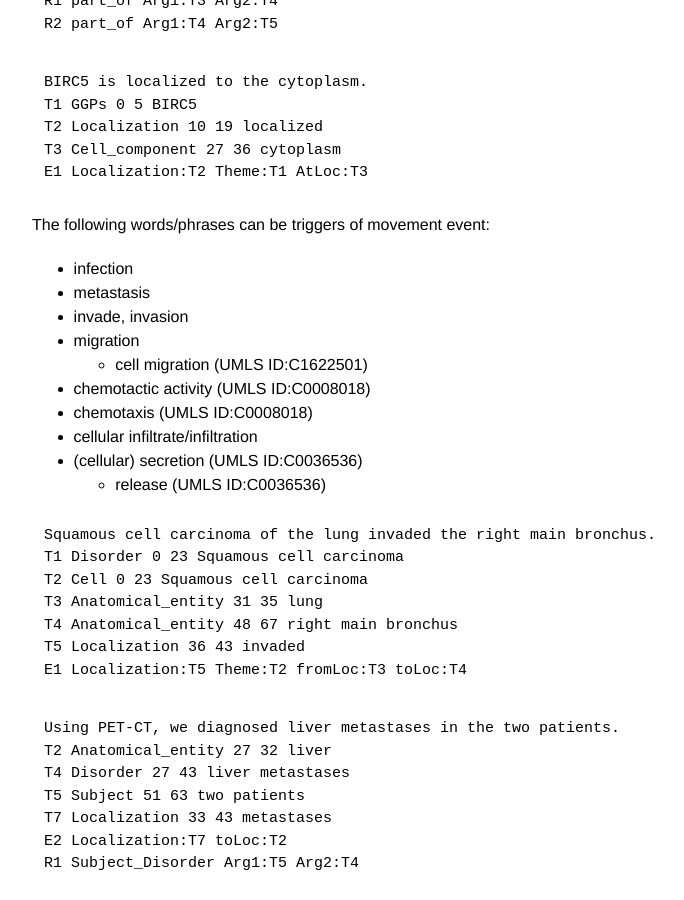
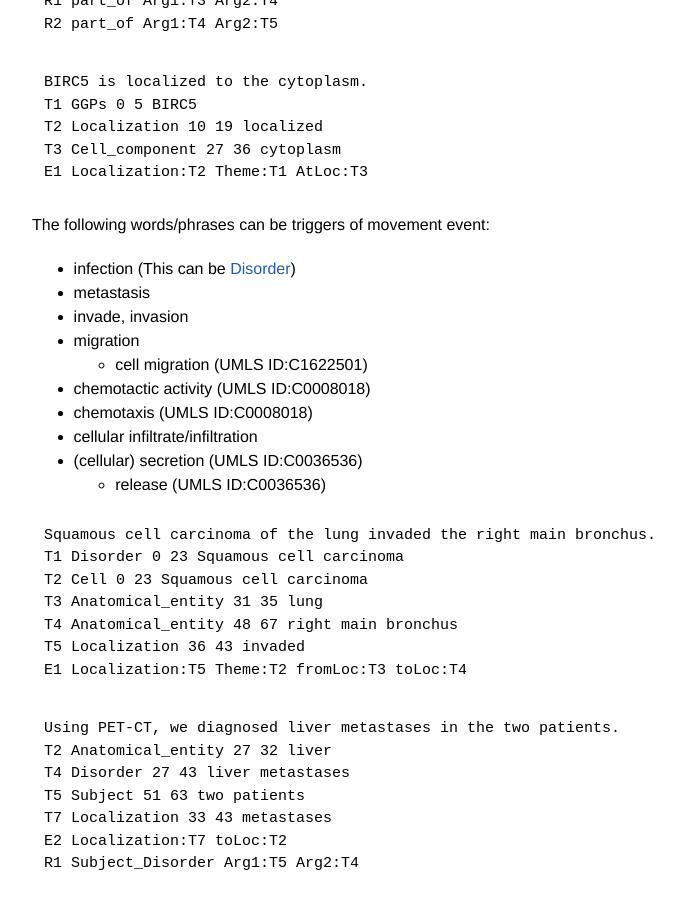
Before and after one commit to ezcatdb/molbiol_lung_corpus-guidelines, a Jekyll site: the page built from _event/Localization.md, in a window 1280 px wide and 900 px high, scrolled down 589 px. Shown: the whole window, without its empty margins (208-892 px from the left). Built offline with Jekyll 4.4.1, drawn with Linux system fonts in a browser that asks for light colours.

```diff
--- a/_event/Localization.md
+++ b/_event/Localization.md
@@ -38,7 +38,7 @@ E1 Localization:T2 Theme:T1 AtLoc:T3
 
 The following words/phrases can be triggers of movement event:
 
-- infection
+- infection (This can be [Disorder]())
 - metastasis
 - invade, invasion
 - migration
```
